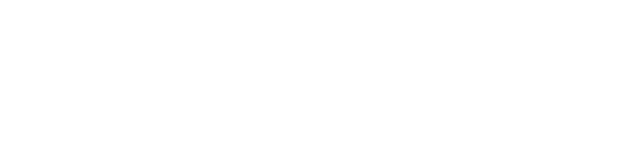
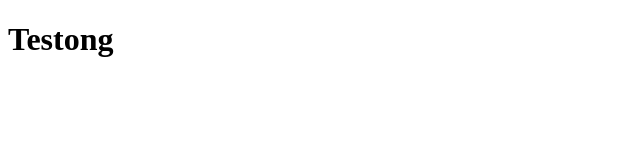
Before and after one commit to MGMT382/Website, a plain HTML site: page Keagan/section.html in a window 1280 px wide. Shown: the whole page, without its empty margins (0-640 px from the left). Drawn offline with Linux system fonts and the light colour scheme.

Commit message:
Update section.html

```diff
--- a/Keagan/section.html
+++ b/Keagan/section.html
@@ -1,4 +1,8 @@
 <!DOCTYPE html PUBLIC "-//W3C//DTD XHTML 1.0 Strict//EN" "http://www.w3.org/TR/xhtml1/DTD/xhtml1-strict.dtd">
+<head>
+    <h1> Testong </h1>
+</head>
+
 <body>
 </body>
 </html>
```
